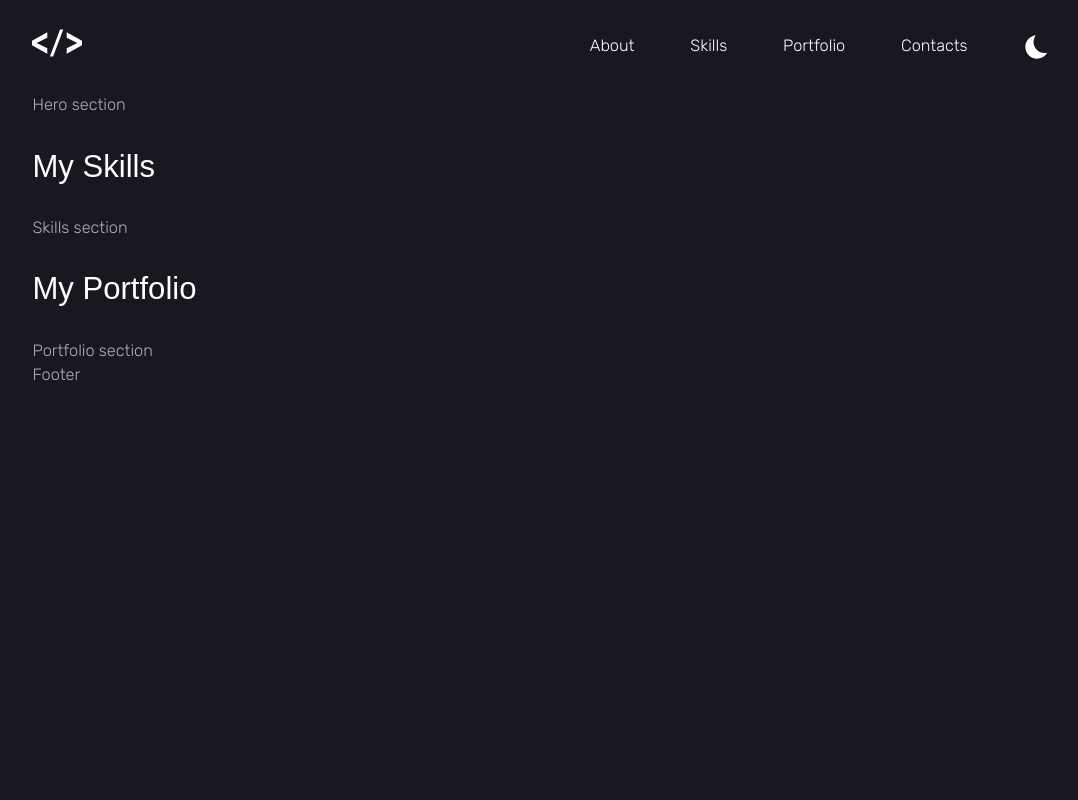
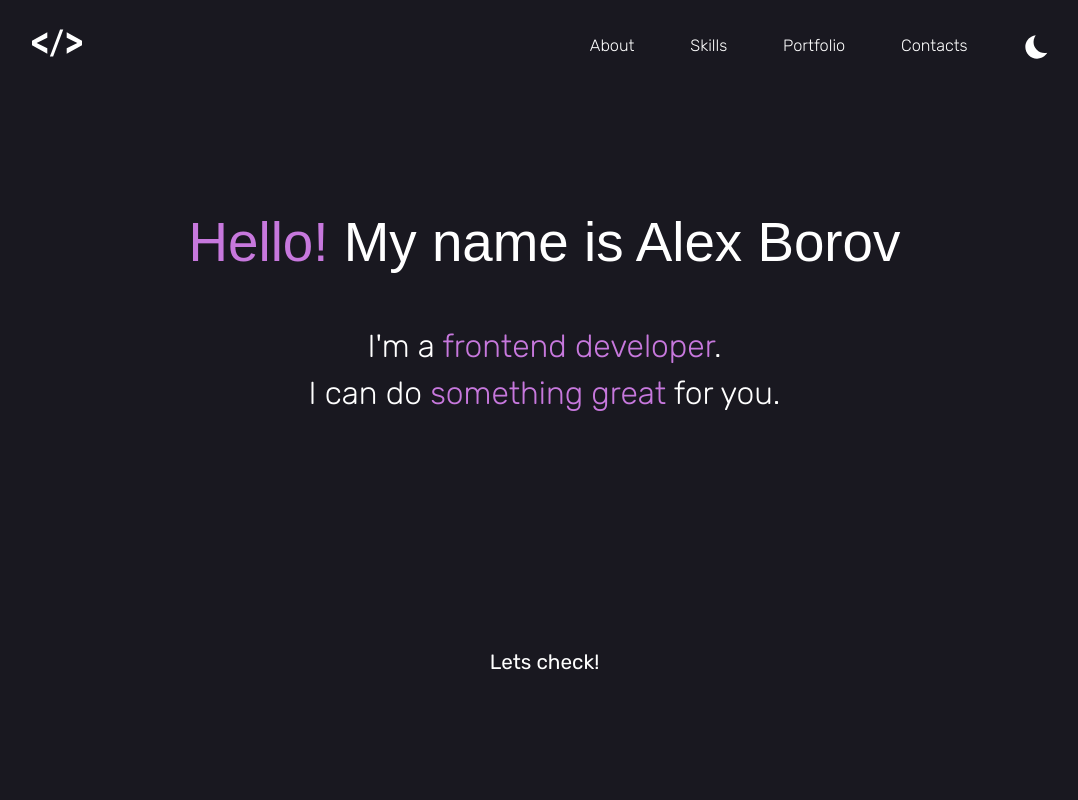
Before and after one commit to alexborovdev/personal-website, a React (Vite) app: page / in a window 1280 px wide. Shown: the top 800 px of the page, without its empty margins (88-1166 px from the left). Built offline with nearby package versions, Linux system fonts and the light colour scheme; a web font is replaced by a local one.

Commit message:
feat: add Hero markup and styles

```diff
--- a/src/app/styles/globals.scss
+++ b/src/app/styles/globals.scss
@@ -17,6 +17,7 @@ h5,
 h6 {
   color: var(--text-color-light);
   font-weight: 500;
+  margin: 0;
 }
 
 h2 {
@@ -58,6 +59,7 @@ button {
   color: var(--text-color-light);
   font-weight: 400;
   text-decoration: none;
+  background-color: transparent;
   border: none;
 
   @include hover {
--- a/src/app/styles/utils.scss
+++ b/src/app/styles/utils.scss
@@ -21,3 +21,7 @@
     display: none !important;
   }
 }
+
+.accented {
+  color: var(--color-accent);
+}
--- a/src/sections/Header/Header.tsx
+++ b/src/sections/Header/Header.tsx
@@ -40,14 +40,12 @@ const Header = () => {
   return (
     <header id="header">
       <div className={`container ${styles.content}`}>
-        <div>
         <a
           href="#"
           title="Scroll to top"
           aria-label="Scroll to top">
           <Logo />
         </a>
-        </div>
         <div className={styles.wrapper}>
           <nav aria-label="Main navigation">
             <ul className={styles.list}>
--- a/src/sections/Hero/Hero.module.scss
+++ b/src/sections/Hero/Hero.module.scss
@@ -0,0 +1,37 @@
+@use '@/shared/tools' as *;
+
+.hero {
+  min-height: calc(100vh - 100px);
+  margin-bottom: 2.5vh;
+  display: flex;
+}
+
+.content {
+  display: flex;
+  flex-direction: column;
+  flex: 1;
+  align-items: center;
+  text-align: center;
+}
+
+.description {
+  display: flex;
+  flex-direction: column;
+  row-gap: 40px;
+  margin-block: auto;
+}
+
+.title {
+  font-size: fluid(65, 40);
+}
+
+.subtitle {
+  font-size: fluid(40, 20);
+  font-weight: 300;
+}
+
+.button {
+  font-size: fluid(24, 16);
+  margin-block: auto 12.5vh;
+  padding: rem(15);
+}
--- a/src/sections/Hero/Hero.tsx
+++ b/src/sections/Hero/Hero.tsx
@@ -1,9 +1,19 @@
+import styles from './Hero.module.scss'
+
 const Hero = () => {
   return (
-    <section id="hero" aria-labelledby="hero-title">
-      <div className="container">
+    <section id="hero" aria-labelledby="hero-title" className={styles.hero}>
+      <div className={`container ${styles.content}`}>
         <h2 id="hero-title" className="visually-hidden">About Me</h2>
-        <div>Hero section</div>
+        <div className={styles.description}>
+          <h3 className={styles.title}><span className="accented">Hello!</span> My name is Alex&nbsp;Borov</h3>
+          <h4 className={styles.subtitle}
+          >
+            I'm a <span className="accented">frontend developer</span>.<br />
+            I can do <span className="accented">something great</span> for you.
+          </h4>
+        </div>
+        <button className={styles.button}>Lets check!</button>
       </div>
     </section>
   )
```
Lines whose indentation alone changed are shown as unchanged.
